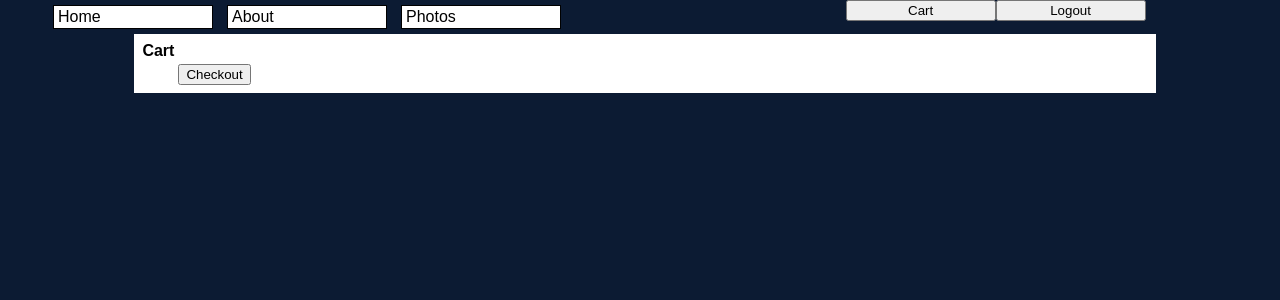
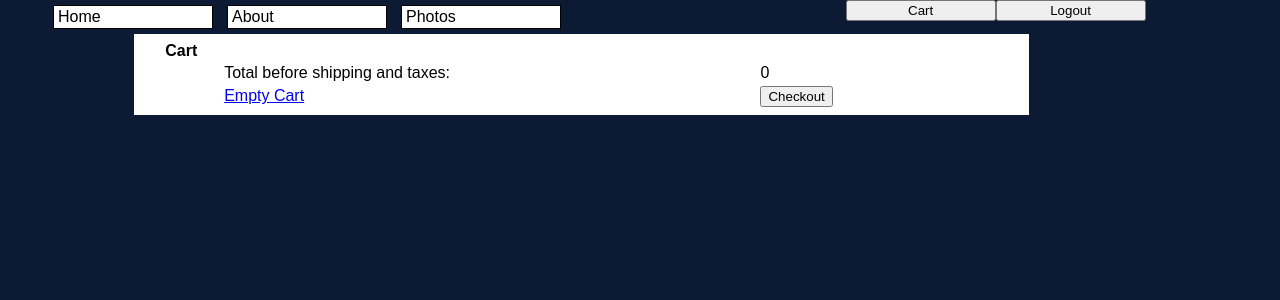
Before and after one commit to kylehughesm/IT299project, a Flask app: page /customer/shoppingCart/ in a window 1280 px wide. Shown: the part 114-414 px from the top of the page. Run offline with Flask 2, Linux system fonts and the light colour scheme; some libraries are stand-ins or nearby versions.

Commit message:
third commit

```diff
--- a/app.py
+++ b/app.py
@@ -166,6 +166,7 @@ def logout():
     session.pop('customerName', None)
     session.pop('employeeName', None)
     session.pop('loggedin', None)
+    session.pop('shoppingCart', None)
 
     return redirect(url_for('index'))
 
@@ -184,14 +185,14 @@ def customer_session(sessionID):
 
     return render_template('customer_session.html', images=images, price=price)
 
-@app.route('/customer/add/<filename>')
-def add_to_cart(filename):
+@app.route('/customer/add/<filename>/<float:price>')
+def add_to_cart(filename, price):
 
     if 'shoppingCart' not in session:
         session['shoppingCart'] = []
 
-    if filename not in session['shoppingCart']:
-        session['shoppingCart'].append(filename)
+    if (filename, price) not in session['shoppingCart']:
+        session['shoppingCart'].append((filename, price))
         session.modified = True
 
     cursor = mysql.connection.cursor(MySQLdb.cursors.DictCursor)
@@ -206,9 +207,17 @@ def shopping_cart():
 
     return render_template('shopping_cart.html')
 
-@app.route('/remove/<filename>')
-def remove(filename):
-    session['shoppingCart'].remove(filename)
+@app.route('/remove/<filename>/<float:price>')
+def remove(filename, price):
+    if (filename, price) in session['shoppingCart']:
+        session['shoppingCart'].remove((filename, price))
+        session.modified = True
+
+    return redirect(url_for('shopping_cart'))
+
+@app.route('/empty_cart/')
+def empty():
+    session.pop('shoppingCart', None)
     session.modified = True
 
     return redirect(url_for('shopping_cart'))
--- a/static/site.css
+++ b/static/site.css
@@ -15,7 +15,7 @@ header {
 	}
 
 main {
-	width: 80%;
+	width: 70%;
 	background-color: #ffffff;
 	float: left;
 	padding: 5px;
@@ -66,3 +66,20 @@ nav ul li a:hover, nav button:hover {
 	width: 150px;
 	padding: 1px;
 }
+
+table {
+	width: 90%;
+	}
+
+.picture {
+	width: 250px;
+	}
+
+.cart_price {
+	text-align: right;
+	padding: 10px
+	}
+
+.remove {
+	padding: 10px;
+	}
--- a/templates/shopping_cart.html
+++ b/templates/shopping_cart.html
@@ -7,7 +7,7 @@
 {% endblock %}
 
 {% block main %}
-
+{% set total = namespace(value = 0) %}
 <table>
     <tr>
         <th>Cart</th>
@@ -16,14 +16,21 @@
 
     {% for photo in session['shoppingCart'] %}
         <tr>
-            <td><img src = "{{url_for('static', filename = photo) }}" width = "200" height = "200"></td>
-            <td>$ 9.99</td>
-            <td><a href = "{{ url_for('remove', filename=photo) }}">Remove</a></td>
+            <td class = "picture"><img src = "{{url_for('static', filename = photo[0]) }}" width = "200" height = "200"></td>
+            <td class = "cart_price">{{ photo[1] }}</td>
+            <td class = "remove"><a href = "{{ url_for('remove', filename=photo[0], price=photo[1]) }}">Remove</a></td>
         </tr>
+        {% set total.value = total.value + photo[1] %}
     {% endfor %}
 
     <tr>
         <td></td>
+        <td>Total before shipping and taxes:</td>
+        <td>{{ total.value }}</td>
+    </tr>
+    <tr>
+        <td></td>
+        <td><a href = "{{ url_for('empty') }}"">Empty Cart</a></td>
         <td><button id="checkout_button" type="button" >Checkout</button></td>
     </tr>
 </table>
```
Also changed, not shown: templates/customer_session.html (+3 -4 lines).
